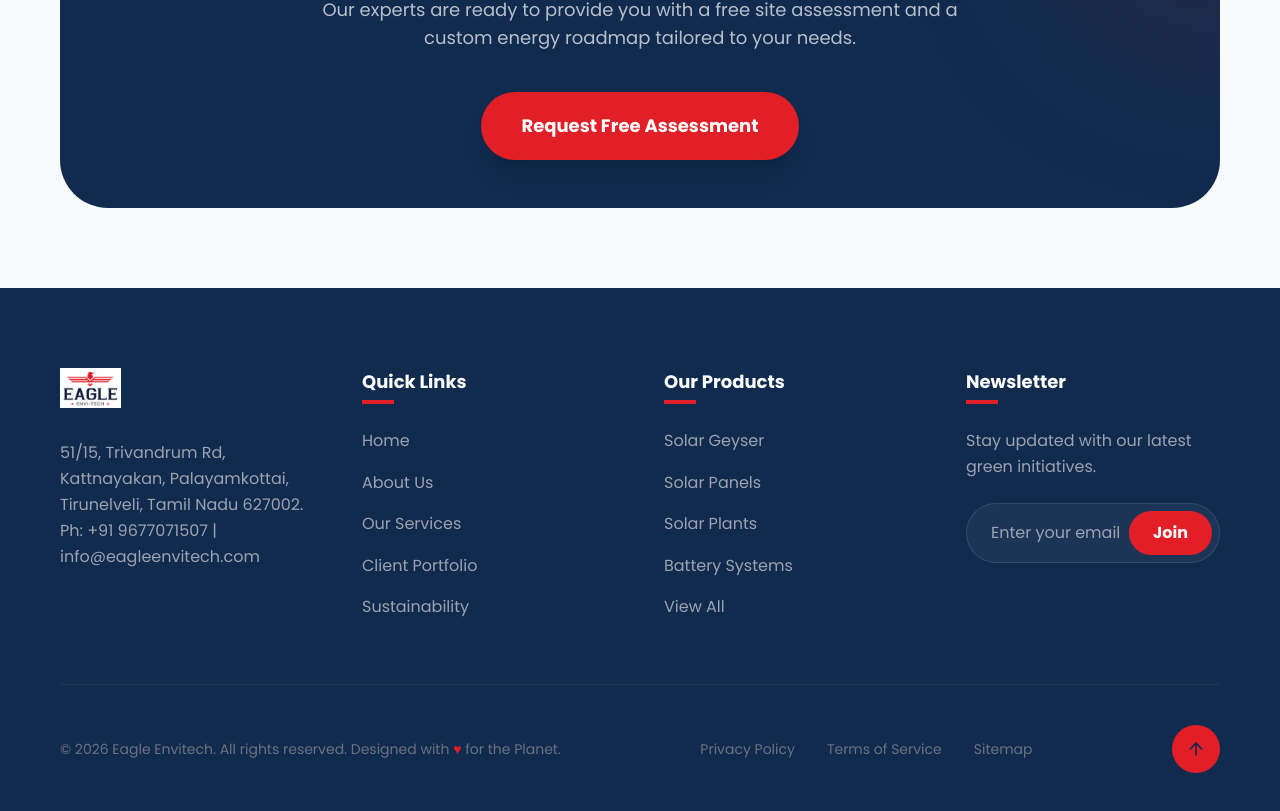
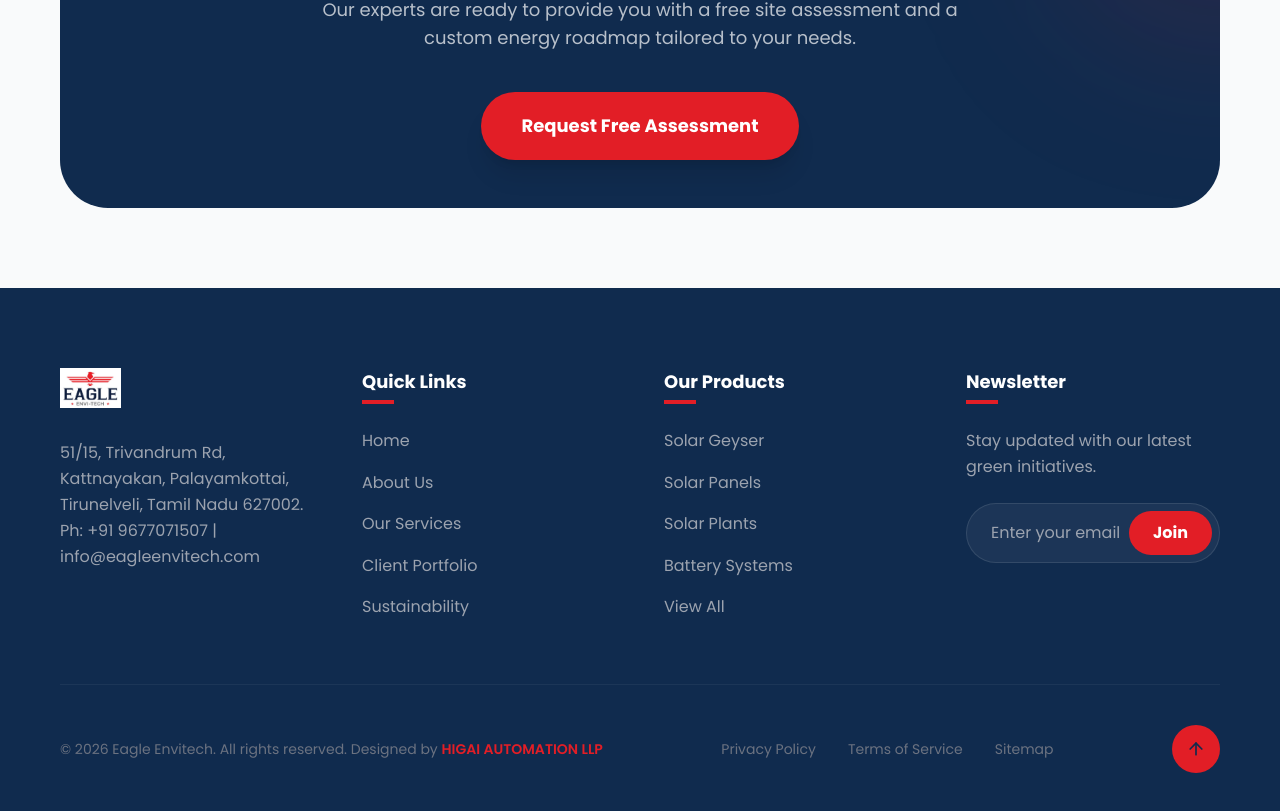
Before and after one commit to Gopika2812/eagle, a React (Vite) app: page /know-your-volt in a window 1280 px wide. Shown: the part 1754-2565 px from the top of the page. Built offline with nearby package versions, Linux system fonts and the light colour scheme.

Commit message:
footer updated

```diff
--- a/src/components/Footer.jsx
+++ b/src/components/Footer.jsx
@@ -98,7 +98,15 @@ const Footer = () => {
 
         <div className="border-t border-white/5 pt-10 flex flex-col md:flex-row justify-between items-center gap-6">
           <p className="text-gray-500 text-sm">
-            © {currentYear} Eagle Envitech. All rights reserved. Designed with <span className="text-accent">♥</span> for the Planet.
+            © {currentYear} Eagle Envitech. All rights reserved. Designed by{' '}
+            <a
+              href="https://higaiautomation.com/"
+              target="_blank"
+              rel="noopener noreferrer"
+              className="text-accent hover:underline transition-all font-semibold"
+            >
+              HIGAI AUTOMATION LLP
+            </a>
           </p>
           <div className="flex gap-8 text-sm text-gray-500">
             <a href="#" className="hover:text-white transition-colors">Privacy Policy</a>
```
